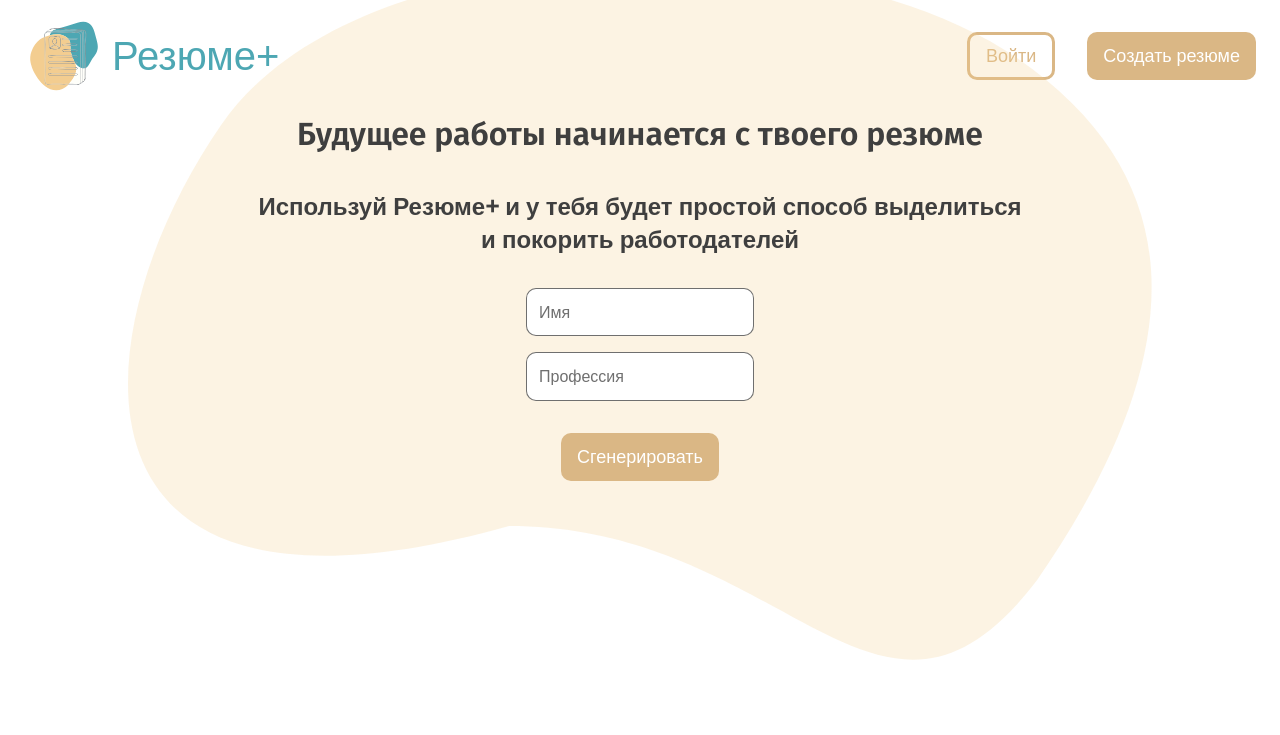
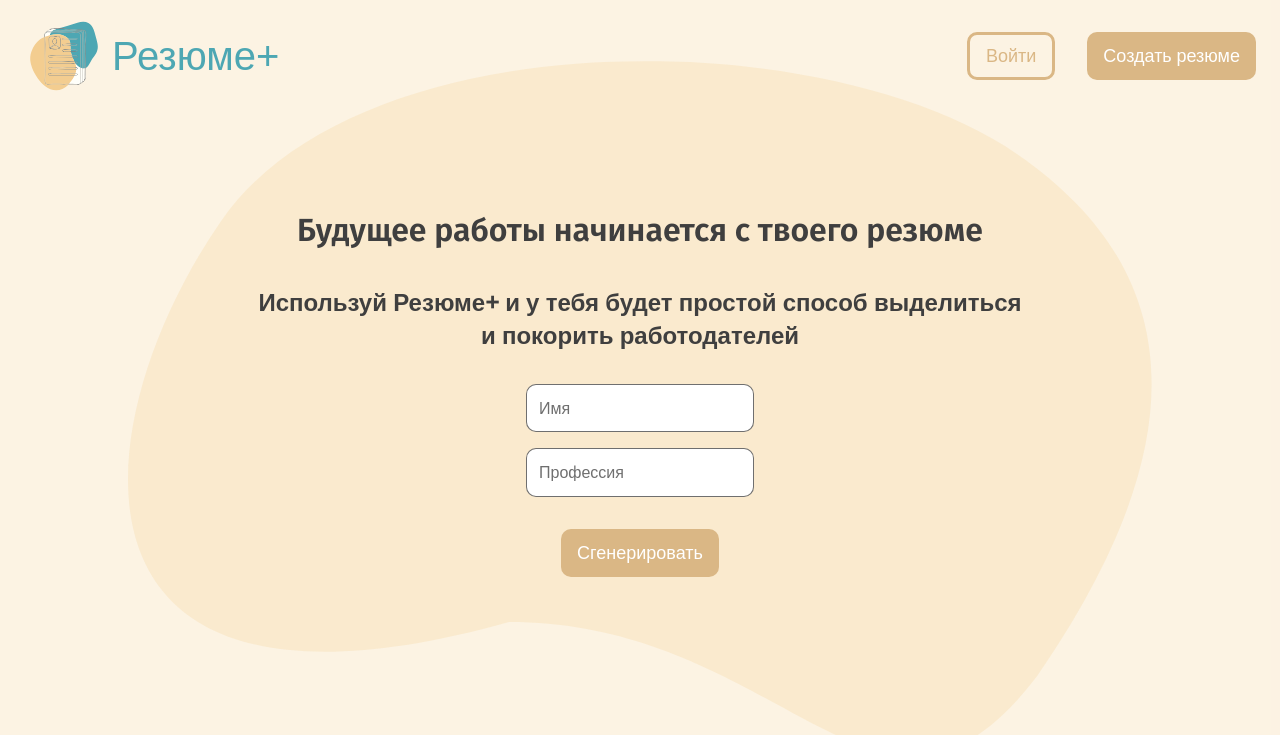
Before and after one commit to anvdmal/resume-plus-frontend, a React (Vite) app: page / in a window 1280 px wide. Shown: the top 735 px of the page. Built offline with nearby package versions, Linux system fonts and the light colour scheme; a web font is replaced by a local one.

Commit message:
add main page with style

```diff
--- a/src/pages/MainPage.jsx
+++ b/src/pages/MainPage.jsx
@@ -1,18 +1,21 @@
+import React from "react";
 import Header from "../components/Header.jsx";
 import LetsCreateResumeSection from "../components/main_sections/LetsCreateResumeSection.jsx";
+import AiResumeSection from "../components/main_sections/AiResumeSection.jsx";
+import CreationStagesSection from "../components/main_sections/CreationStagesSection.jsx";
 import TemplatesPreviewSection from "../components/main_sections/TemplatesPreviewSection.jsx";
-import AiResumeSection from "../components/main_sections/AiResumeSection.jsx";
-import React from "react";
-import CreationStagesSection from "../components/main_sections/CreationStagesSection.jsx";
+import "../styles/MainPage.css"
+import Footer from "../components/Footer.jsx";
 
 export default function MainPage() {
     return (
-        <div>
+        <div className={"main-page"}>
             <Header variant="main-screen"/>
             <LetsCreateResumeSection/>
             <AiResumeSection />
             <TemplatesPreviewSection/>
             <CreationStagesSection/>
+            <Footer/>
         </div>
     )
 }
--- /dev/null
+++ b/src/styles/MainPage.css
@@ -0,0 +1,11 @@
+.main-page {
+    background-color: var(--background-sunset-25);
+}
+
+.lets-create-section {
+    margin-top: 6rem;
+}
+
+.creation-stages-section {
+    margin: 4rem 0;
+}
```
